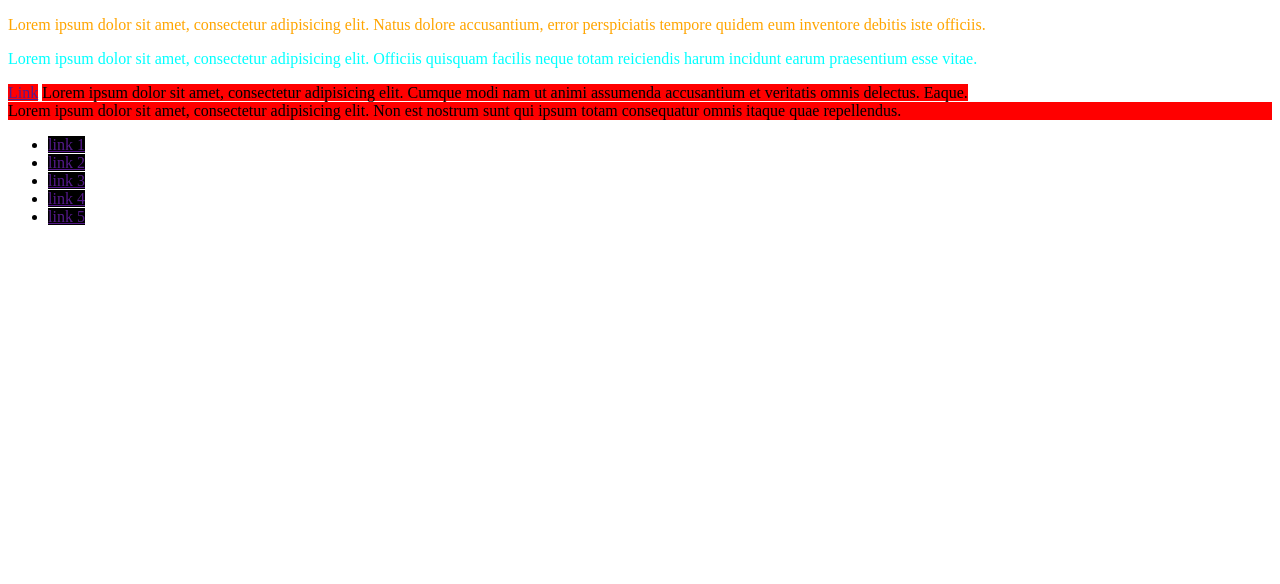
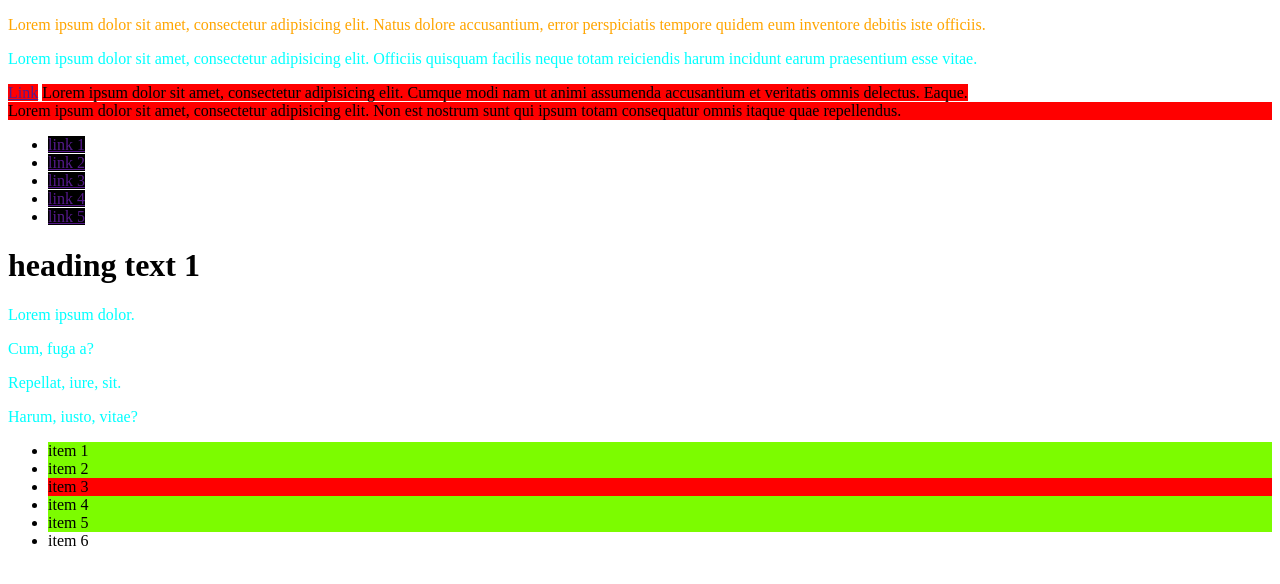
Before and after one commit to artur9501/csspodstawy, a plain HTML site: page index.html in a window 1280 px wide. Drawn offline with Linux system fonts and the light colour scheme.

Commit message:
Kolejne selektory

```diff
--- a/css/style.css
+++ b/css/style.css
@@ -16,3 +16,16 @@ a, span, div {
 li > a {
     background-color: black;
 }
+h1 + p {
+    color: green;
+}
+
+h1 ~ p {
+    color: aqua;
+}
+ul#lista > li:not(.last) {
+    background-color: lawngreen;
+}
+ul#lista > li:nth-child(3) {
+    background-color: red;
+}
--- a/index.html
+++ b/index.html
@@ -29,6 +29,23 @@
         <li><a href="">link 5</a></li>
     </ul>
 
+    <header>
+        <h1>heading text 1</h1>
+        <p>Lorem ipsum dolor.</p>
+        <p>Cum, fuga a?</p>
+        <p>Repellat, iure, sit.</p>
+        <p>Harum, iusto, vitae?</p>
+    </header>
+
+    <ul id="lista">
+        <li class="list-item">item 1</li>
+        <li class="list-item">item 2</li>
+        <li class="list-item">item 3</li>
+        <li class="list-item">item 4</li>
+        <li class="list-item">item 5</li>
+        <li class="list-item last">item 6</li>
+    </ul>
+
 </body>
 
 </html>
```
